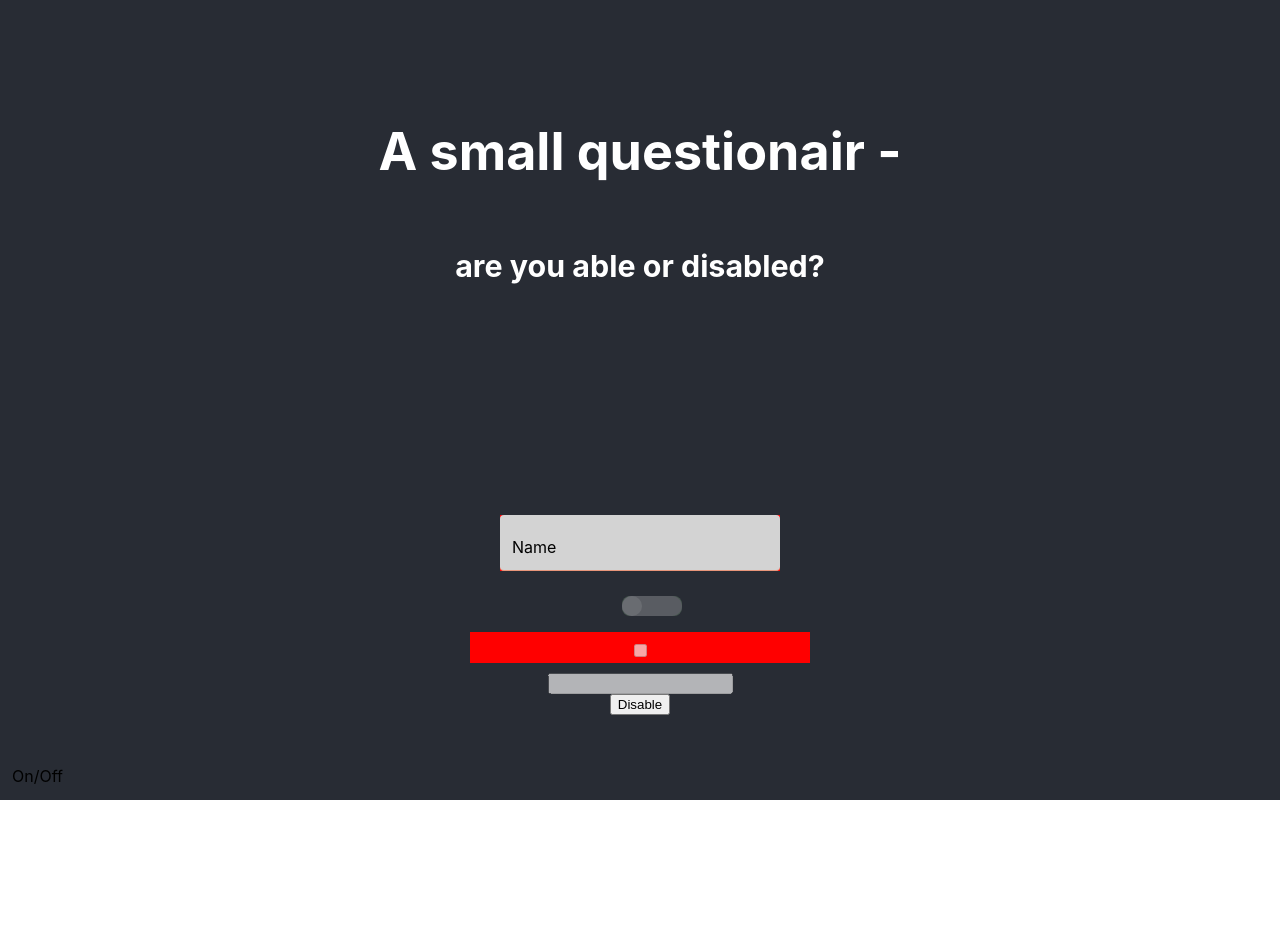
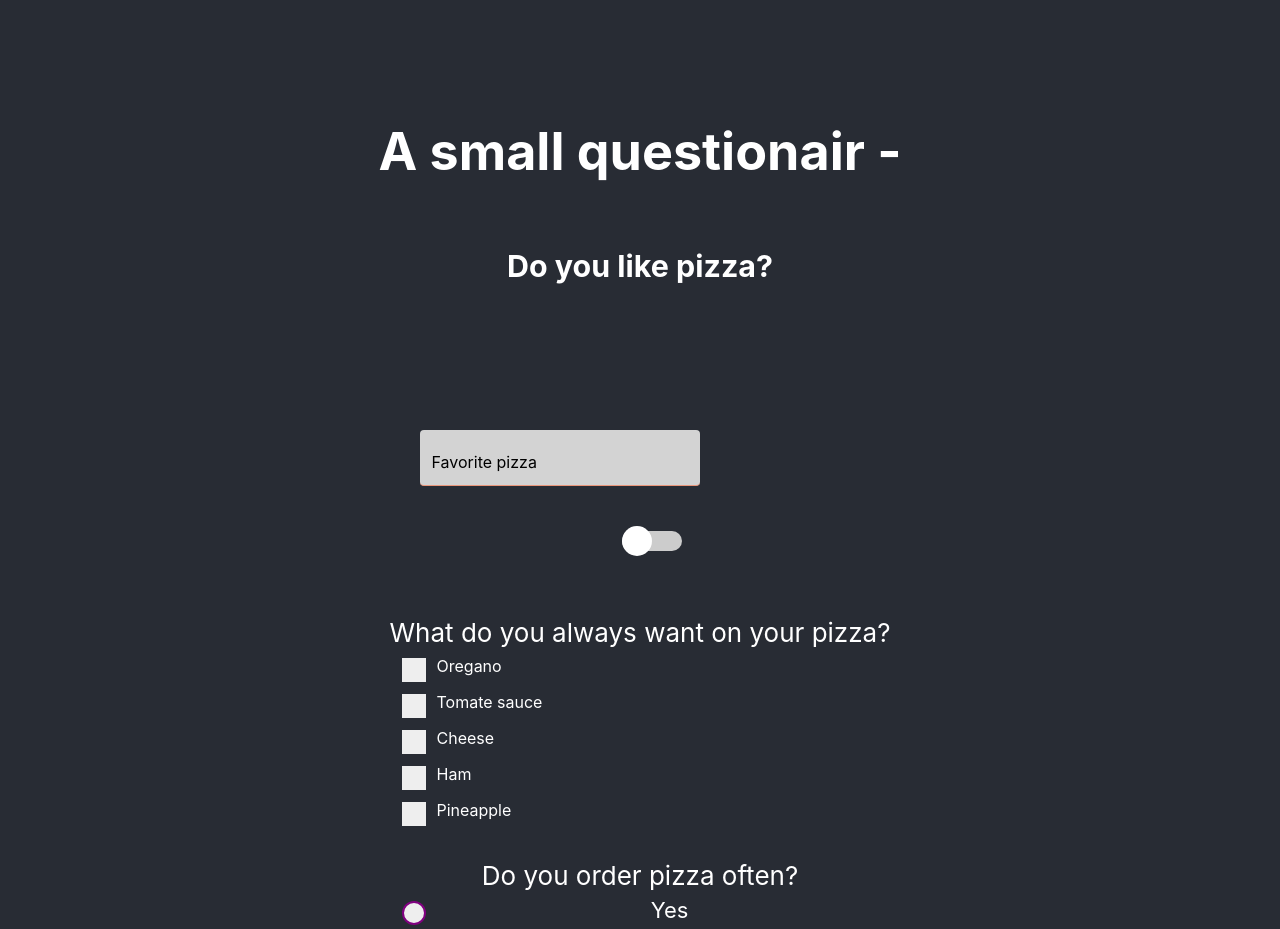
Before and after one commit to Cecilia-Wester/mandatory-uxdesign1, a React (Create React App) app: page / in a window 1280 px wide. Shown: the top 929 px of the page. Before the commit the page ends 800 px from the top, so only its background shows below. Built offline with nearby package versions, Linux system fonts and the light colour scheme.

Commit message:
most of the elements are working

```diff
--- a/src/App.css
+++ b/src/App.css
@@ -1,5 +1,5 @@
 :root{
-  width: 100%
+  width: 100%;
 }
 
 .App {
@@ -10,6 +10,7 @@
   background-color: #282c34;
   min-height: 50vh;
   display: flex;
+  flex-wrap: wrap;
   flex-direction: column;
   align-items: center;
   justify-content: center;
--- a/src/App.js
+++ b/src/App.js
@@ -7,6 +7,8 @@ import Radiobutton from './Components/Radiobutton/Radiobutton';
 
 export default function App() {
   const [disabled, setDisabled] = useState(false);
+  const [value, setValue] = useState('');
+  const [checkboxValue, setCheckboxValue] = useState(false)
 
   function onClickDisable(e){
     e.preventDefault()
@@ -17,18 +19,22 @@ export default function App() {
     }
   }
 
+  function onChange(e){
+    e.preventDefault()
+    setValue(e.target.value)
+  }
 
   return (
     <div className="App">
       <header className="App-header">
         <h1>A small questionair -</h1>
-        <h3> are you able or disabled?</h3>
+        <h3>Do you like pizza?</h3>
       </header>
       <main>
         <form className='form'>
-          <Textfield disabled={disabled}/>
+          <Textfield disabled={disabled} value={value} onChange={onChange}/>
           <Switch disabled={disabled}/>
-          <Checkbox disabled={disabled}/>
+          <Checkbox disabled={disabled} checked={checkboxValue} onChange={() => setCheckboxValue(true)}/>
           <Radiobutton disabled={disabled}/>
         </form>
         <button className='disableButton' onClick={onClickDisable}>Disable</button>
--- a/src/Components/Checkbox/Checkbox.css
+++ b/src/Components/Checkbox/Checkbox.css
@@ -1,3 +1,60 @@
-Checkbox:checked{
-    background-color: darkslateblue;
+.checkboxContainer {
+    display: flex;
+    position: relative;
+    padding-left: 35px;
+    margin-bottom: 12px;
+    cursor: pointer;
+    font-size: 16px;
+    user-select: none;
+    margin-top: 20px;
+    box-sizing: border-box;
 }
+
+.checkboxContainer input {
+    position: absolute;
+    cursor: pointer;
+    height: 0;
+    width: 0;
+}
+
+.checkmark {
+    position: absolute;
+    top: 0;
+    left: 0;
+    height: 24px;
+    width: 24px;
+    background-color: #eee;
+    box-sizing: border-box;
+}
+
+.checkboxContainer input:checked ~ .checkmark {
+    background-color: #6200EE;
+}
+
+.checkmark:after {
+    content: "";
+    position: absolute;
+    display: none;
+}
+
+.checkboxContainer input:checked ~ .checkmark:after {
+    display: block;
+}
+
+.checkboxContainer .checkmark:after {
+    left: 9px;
+    top: 5px;
+    width: 5px;
+    height: 10px;
+    border: solid white;
+    border-width: 0 3px 3px 0;
+    transform: rotate(45deg);
+}
+
+.checkboxContainer input:disabled ~ .checkmark{
+    background-color: grey;
+}
+
+.checkboxContainer input:focus ~ .checkmark{
+    background-color: lightgrey;
+}
--- a/src/Components/Checkbox/Checkbox.js
+++ b/src/Components/Checkbox/Checkbox.js
@@ -1,28 +1,65 @@
 import React from 'react';
+import './Checkbox.css';
 
-export default function Checkbox (disabled){
-    if(disabled){
-        return(
-            <div className='checkboxContainer'
-            style={{ backgroundColor: 'red'}}>
+export default function Checkbox ({disabled, value, onChange}){
+    return(
+        <div>
+            <p>What do you always want on your pizza?</p>
+            <label className='checkboxContainer' htmlFor='checkbox1' style={{color: 'white'}}>Oregano
                 <input
-                    id='checkbox'
+                    className='checkbox'
+                    id='checkbox1'
                     type='checkbox'
                     disabled={disabled}
+                    checked={value}
+                    onChange={onChange}
                 />
-                <label className='labelCheckbox' htmlFor='checkbox'></label>
-            </div>
-        )
-    }
-    return(
-        <div className='checkboxContainer'>
-            <input
-                className='checkbox'
-                id='checkbox'
-                type='checkbox'
-                disabled={disabled}
-            />
-            <label className='labelCheckbox' htmlFor='checkbox'></label>
+                <span className="checkmark"></span>
+            </label>
+            <label className='checkboxContainer' htmlFor='checkbox2'style={{color: 'white'}}>Tomate sauce
+                <input
+                    className='checkbox'
+                    id='checkbox2'
+                    type='checkbox'
+                    disabled={disabled}
+                    checked={value}
+                    onChange={onChange}
+                />
+                <span className="checkmark"></span>
+            </label>
+            <label className='checkboxContainer' htmlFor='checkbox3'style={{color: 'white'}}>Cheese
+                <input
+                    className='checkbox'
+                    id='checkbox3'
+                    type='checkbox'
+                    disabled={disabled}
+                    checked={value}
+                    onChange={onChange}
+                />
+                <span className="checkmark"></span>
+            </label>
+            <label className='checkboxContainer' htmlFor='checkbox4'style={{color: 'white'}}>Ham
+                <input
+                    className='checkbox'
+                    id='checkbox4'
+                    type='checkbox'
+                    disabled={disabled}
+                    checked={value}
+                    onChange={onChange}
+                />
+                <span className="checkmark"></span>
+            </label>
+            <label className='checkboxContainer' htmlFor='checkbox5'style={{color: 'white'}}>Pineapple
+                <input
+                    className='checkbox'
+                    id='checkbox5'
+                    type='checkbox'
+                    disabled={disabled}
+                    checked={value}
+                    onChange={onChange}
+                />
+                <span className="checkmark"></span>
+            </label>
         </div>
     )
 }
--- a/src/Components/Radiobutton/Radiobutton.css
+++ b/src/Components/Radiobutton/Radiobutton.css
@@ -0,0 +1,85 @@
+.radiobuttonContainer{
+ margin: 20px;
+ padding-top: 20px;
+ display: flex;
+
+}
+
+.labelRadiobutton {
+    display: flex;
+    flex-direction: column;
+    flex-wrap: wrap;
+    position: relative;
+    padding-left: 35px;
+    margin-bottom: 12px;
+    cursor: pointer;
+    font-size: 22px;
+    user-select: none;
+  }
+
+  /* Hide the browser's default radio button */
+  .labelRadiobutton input {
+    width: 0px;
+    height: 0px ;
+    position: absolute;
+    opacity: 0;
+    cursor: pointer;
+  }
+
+  .radiobuttonAnswer{
+      color: white;
+      margin: 1px;
+  }
+  /* Create a custom radio button */
+  .radiobtnSpan {
+    position: absolute;
+    top: 0;
+    left: 0;
+    height: 20px;
+    width: 20px;
+    background-color: #eee;
+    border-radius: 50%;
+    border: 2px solid purple;
+  }
+
+  /* On mouse-over, add a grey background color */
+  .labelRadiobutton:hover input ~ .radiobtnSpan {
+    background-color: rgb(156, 155, 155);
+  }
+
+  /* When the radio button is checked, add a blue background */
+  .labelRadiobutton input:checked ~ .radiobtnSpan {
+    background-color: rgb(156, 155, 155);
+  }
+
+  /* Create the indicator (the dot/circle - hidden when not checked) */
+  .radiobtnSpan:after {
+    content: "";
+    position: absolute;
+    display: none;
+}
+
+  /* Show the indicator (dot/circle) when checked */
+.labelRadiobutton input:checked ~ .radiobtnSpan:after {
+    display: block;
+}
+
+  /* Style the indicator (dot/circle) */
+.labelRadiobutton .radiobtnSpan:after {
+    top: 3px;
+    left: 3px;
+    width: 15px;
+    height: 15px;
+    border-radius: 50%;
+    background: purple;
+}
+
+.labelRadiobutton input:disabled ~ .radiobtnSpan{
+    background-color: lightgrey;
+    opacity: .3;
+}
+
+.labelRadiobutton input:checked:disabled ~.radiobtnSpan{
+    background-color: lightgrey;
+    opacity: .3;
+}
--- a/src/Components/Radiobutton/Radiobutton.js
+++ b/src/Components/Radiobutton/Radiobutton.js
@@ -1,15 +1,40 @@
 import React from 'react';
+import './Radiobutton.css';
 
-export default function Radiobutton(disabled){
+export default function Radiobutton({disabled}){
     return(
         <div className='radiobtnContainer'>
+          <p>Do you order pizza often?</p>
+          <label className='labelRadiobutton' htmlFor='radiobutton1'><p className='radiobuttonAnswer'>Yes</p>
             <input
               className='radiobutton'
-              id='radiobutton'
-              type='radiobutton'
+              id='radiobutton1'
+              type='radio'
+              name='radio'
               disabled={disabled}
             />
-            <label className='labelRadiobutton' htmlFor='radiobutton'>On/Off</label>
-          </div>
+            <span className='radiobtnSpan'/>
+          </label>
+          <label className='labelRadiobutton' htmlFor='radiobutton2'><p className='radiobuttonAnswer'>No</p>
+            <input
+              className='radiobutton'
+              id='radiobutton2'
+              type='radio'
+              name='radio'
+              disabled={disabled}
+            />
+            <span className='radiobtnSpan'/>
+          </label>
+          <label className='labelRadiobutton' htmlFor='radiobutton3'><p className='radiobuttonAnswer'>Sometimes</p>
+            <input
+              className='radiobutton'
+              id='radiobutton3'
+              type='radio'
+              name='radio'
+              disabled={disabled}
+            />
+            <span className='radiobtnSpan'/>
+          </label>
+        </div>
     )
 }
--- a/src/Components/Switch/Switch.css
+++ b/src/Components/Switch/Switch.css
@@ -1,10 +1,13 @@
+.switch{
+  margin: 50px;
+}
+
 .labelSwitch{
   position: relative;
   width: 60px;
   height: 20px;
   border-radius: 8px;
   display: inline-block;
-    background-color: darkseagreen;
 }
 
 .labelSwitch input{
@@ -28,26 +31,25 @@
 .slider::before{
   position: absolute;
   content: "";
-    height: 20px;
-    width: 20px;
+  height: 30px;
+  width: 30px;
   left: 0px;
-    bottom: 0px;
+  bottom: -5px;
   background-color: white;
   transition: .4s;
 }
 
 input:checked + .slider {
-    background-color: #2196F3;
+  background-color: #2196f3;
 }
 
-  input:focus + .slider {
-    box-shadow: 0 0 1px #2196F3;
+input:checked + .slider:before {
+  background-color: #1a65a3;
 }
 
 input:checked + .slider:before {
   transform: translateX(40px);
 }
-
 
 .slider {
   border-radius: 36px;
@@ -57,7 +59,7 @@
   border-radius: 50%;
 }
 
-  /* .input:disabled{
+.input:disabled{
   position: absolute;
   content: "";
   height: 20px;
@@ -67,4 +69,8 @@
   background-color: white;
   opacity: .5;
   transition: .4s;
-  }*/
+}
+
+input:focus + .slider::before {
+  box-shadow: 0 0 0 1px #fff, 0 0 0 1rem rgba(0, 123, 255, 0.25);
+}
--- a/src/Components/Switch/Switch.js
+++ b/src/Components/Switch/Switch.js
@@ -1,7 +1,7 @@
 import React from 'react';
 import './Switch.css'
 
-export default function Switch (disabled){
+export default function Switch ({disabled, value}){
     return(
         <div
             className='switch'
@@ -11,6 +11,7 @@ export default function Switch (disabled){
                 id='switch'
                 type='checkbox'
                 disabled={disabled}
+                value={value}
                 />
                 <span className='slider'></span>
             </label>
--- a/src/Components/Textfield/Textfield.css
+++ b/src/Components/Textfield/Textfield.css
@@ -23,6 +23,12 @@
     padding-left: 12px;
     display: block;
     box-sizing: border-box;
+    cursor: pointer;
+    transition: .3s;
+  }
+
+  .textInputField:hover{
+    background-color: rgb(165, 164, 164);
   }
 
   label{
@@ -37,6 +43,10 @@
     color: black;
   }
 
+  .textInputField:focus{
+    background-color: lightgrey;
+  }
+
   .textInputField:focus + label{
     position: absolute;
     color: rgb(139, 39, 139);
@@ -45,9 +55,21 @@
     transition: all 0.5s linear;
   }
 
-  /* .textInputField:disabled{
-    background-color: red;
-  } */
+  .textInputField:valid + label{
+    position: absolute;
+    color: rgb(139, 39, 139);
+    transform: translateY(-15px) translateX(12px) scale(0.75);
+    transform-origin: 0 0;
+    transition: all 0.5s linear;
+  }
+
+  .textInputField:disabled:valid + label{
+    position: absolute;
+    color: rgb(139, 39, 139);
+    transform: translateY(-15px) translateX(12px) scale(0.75);
+    transform-origin: 0 0;
+    transition: all 0.5s linear;
+  }
 
   .textInputFieldBottom{
     height: 2px;
@@ -65,3 +87,9 @@
     width: 100%;
     background-color: darkorange;
   }
+
+ .textInputField:disabled{
+  pointer-events: none;
+  opacity: .3;
+  transition: .3s;
+ }
--- a/src/Components/Textfield/Textfield.js
+++ b/src/Components/Textfield/Textfield.js
@@ -1,16 +1,20 @@
-import React from 'react';
-import './Textfield.css'
+import React, { useState } from 'react';
+import './Textfield.css';
 
-export default function Textfield (disabled){
+export default function Textfield ({disabled, value, onChange}){
     return(
-        <div className='textInputFieldContainer' style={{backgroundColor: disabled ? 'red' : null}}>
+        <div className='textInputFieldContainer'>
             <input
                 className='textInputField'
                 id='textInputField'
                 type='text'
                 disabled={disabled}
+                value={disabled ? '' : value}
+                onChange={onChange}
+                minLength={0}
+                required
             />
-            <label className='labelTextInputField' htmlFor='textInputField'> Name </label>
+            <label className='labelTextInputField' htmlFor='textInputField'> Favorite pizza </label>
             <div className='textInputFieldBottom'></div>
         </div>
     )
```
Lines whose indentation alone changed are shown as unchanged.
